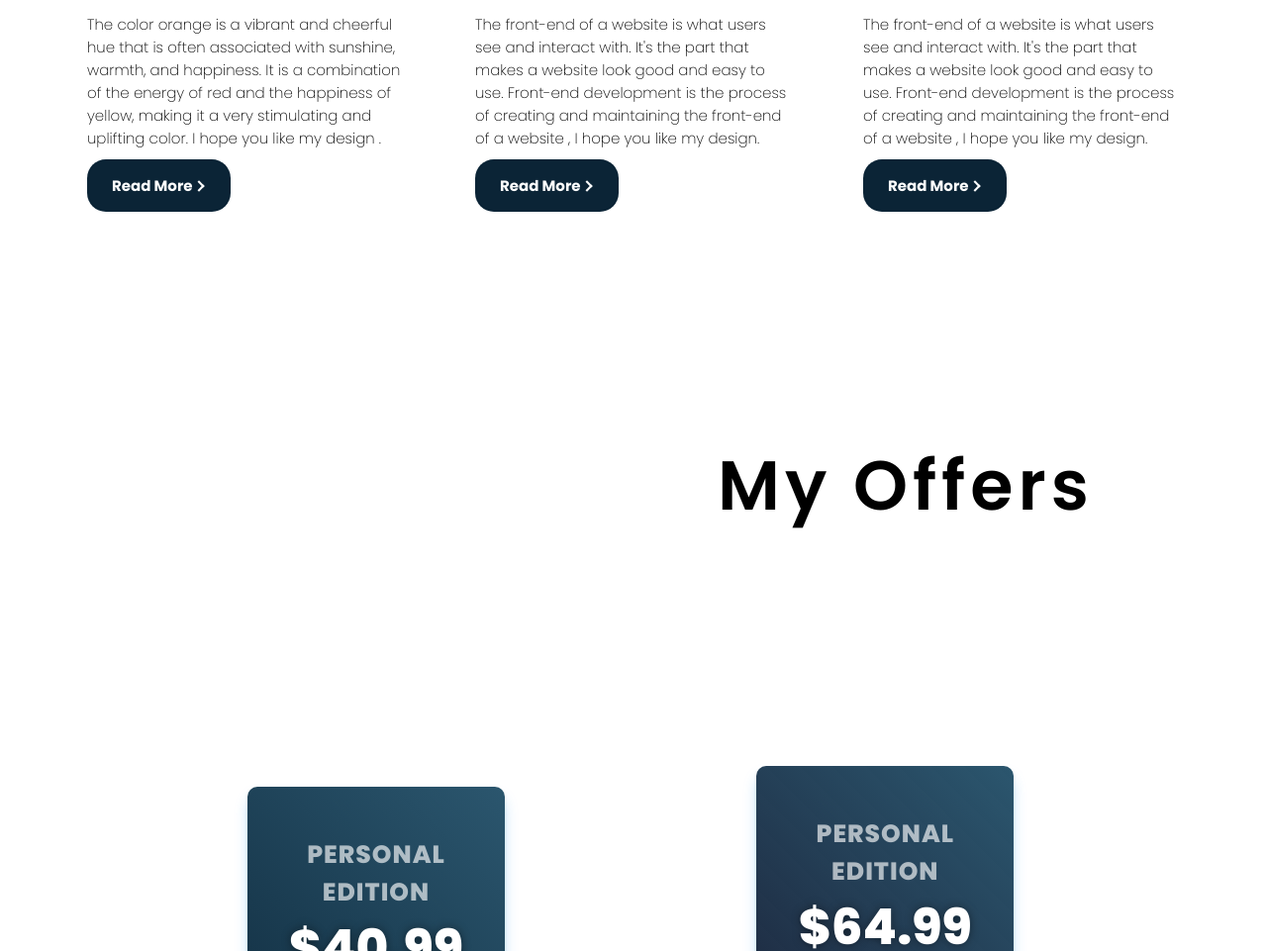
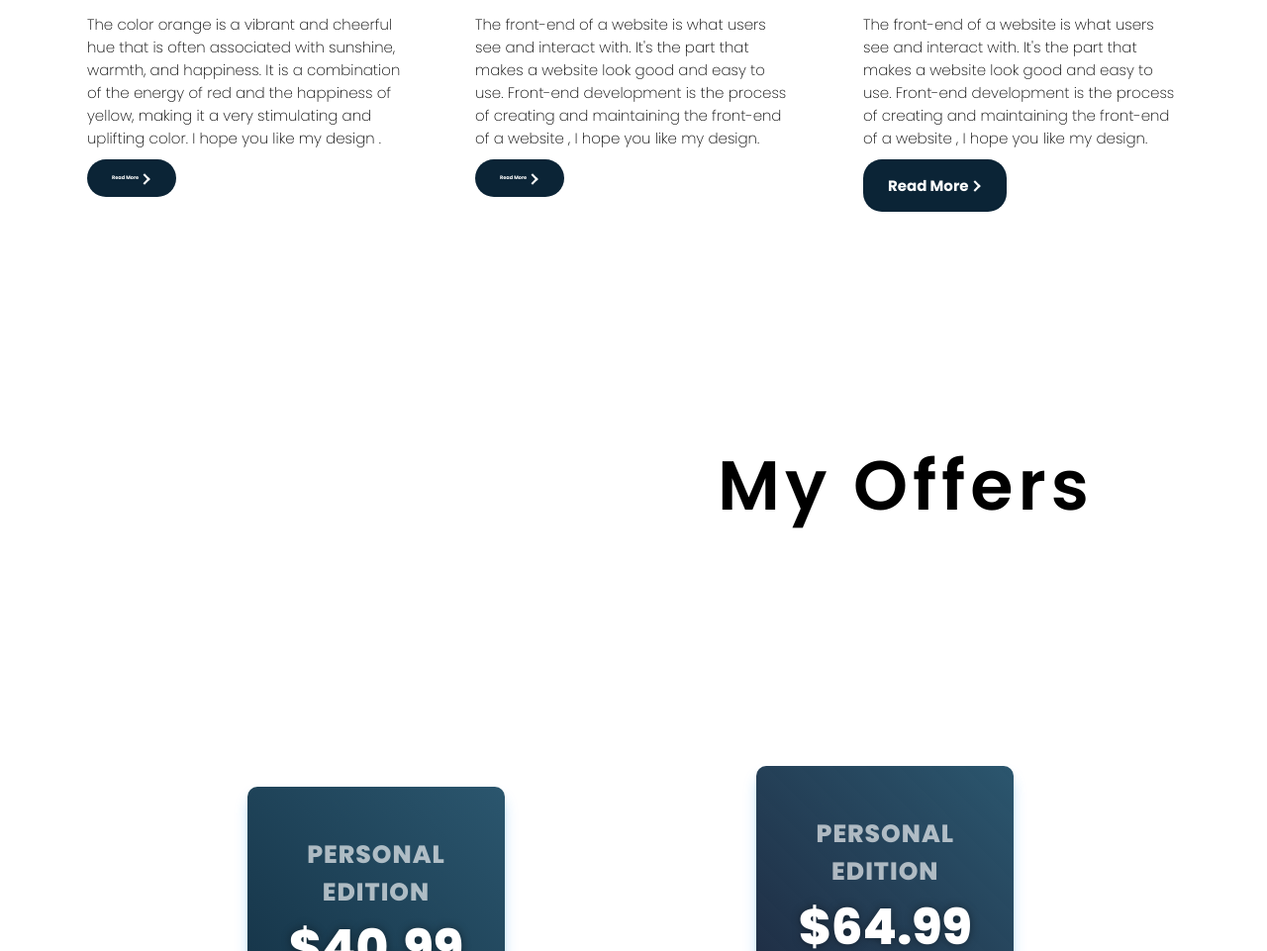
Before and after one commit to egy-mark/Respinsive, a plain HTML site: page index.html in a window 1280 px wide. Shown: the part 3061-4022 px from the top of the page at 99% size. Drawn offline with Linux system fonts and the light colour scheme.

Commit message:
Update index.html

```diff
--- a/index.html
+++ b/index.html
@@ -122,7 +122,7 @@
                     I hope you like my design .
                   </p>
                   <button class="Read-More">
-                    <a class="read" href="https://www.behance.net/gallery/176454711/The-Beauty-of-Contrast" target="_blank">
+
                     Read More
                   </a>
                     <div class="arrow-wrapper">
@@ -145,7 +145,7 @@
                     Front-end development is the process of creating and maintaining the front-end of a website , I hope you like my design.
                   </p>
                   <button class="Read-More">
-                    <a class="read" href="https://a7med-tawfik.github.io/Ahmed-CV/">
+
                     Read More
                   </a>
                     <div class="arrow-wrapper">
```
